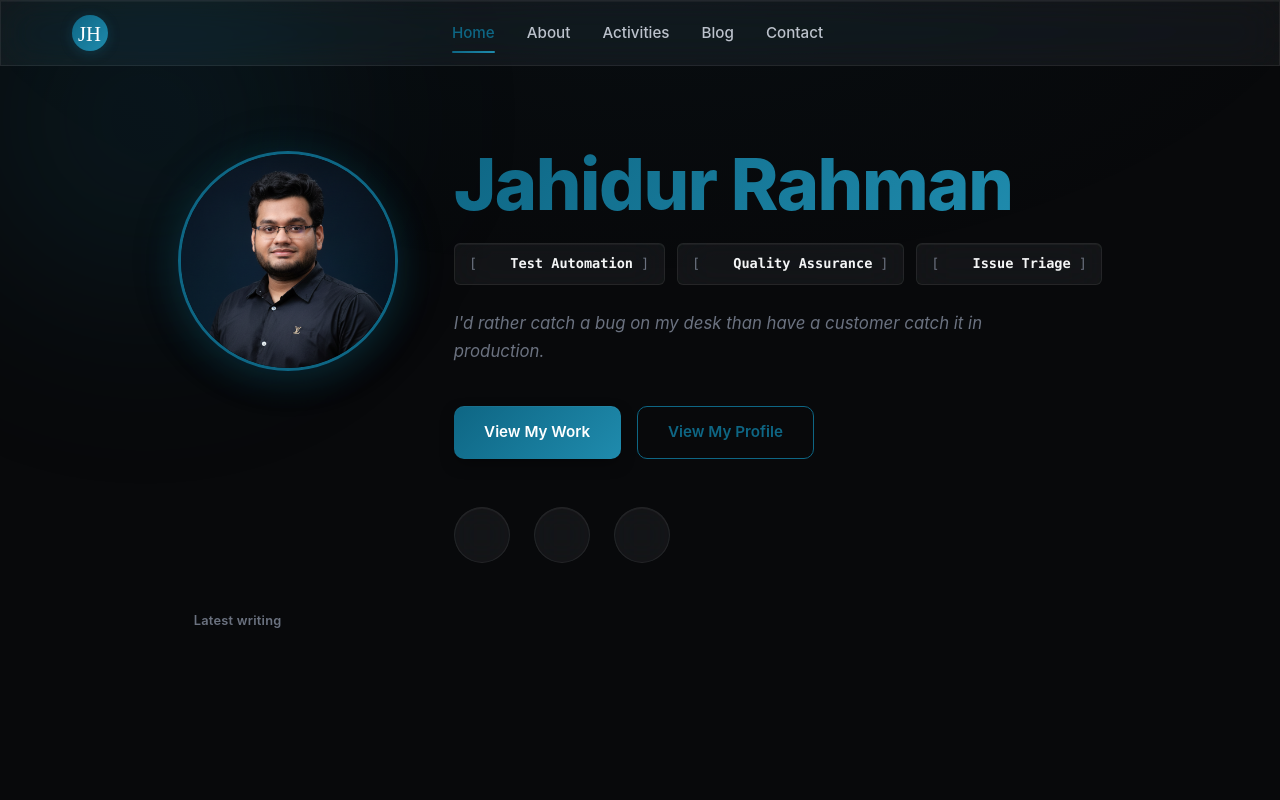
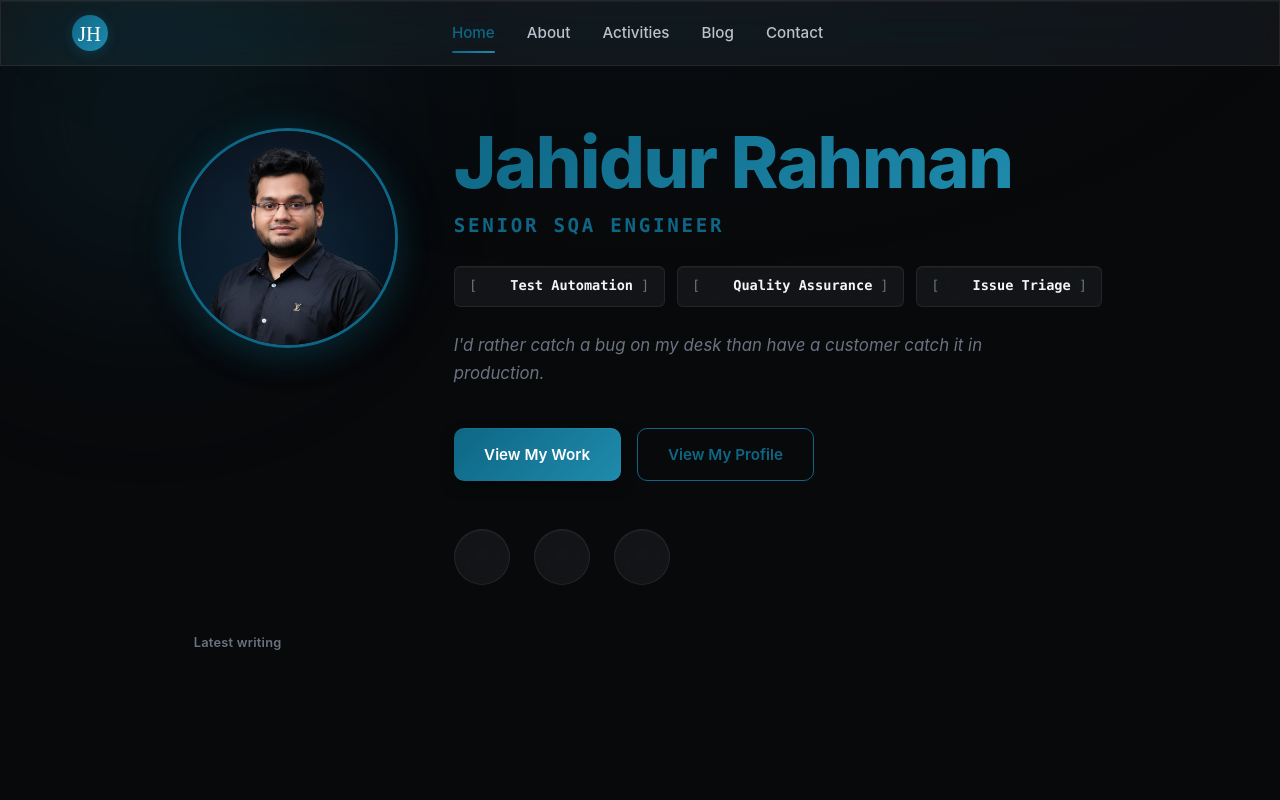
Before and after one commit to jhrahman/jhrahman.github.io, a React (Vite) app: page / in a window 1280 px wide. Shown: the top 800 px of the page. Built offline with nearby package versions, Linux system fonts and the light colour scheme.

Commit message:
blog bug fixed

```diff
--- a/index.html
+++ b/index.html
@@ -3,10 +3,10 @@
 
 <head>
     <meta charset="UTF-8" />
-    <link rel="icon" type="image/x-icon" href="favicon/favicon.ico" />
-    <link rel="icon" type="image/png" sizes="32x32" href="favicon/favicon-32x32.png" />
-    <link rel="icon" type="image/png" sizes="16x16" href="favicon/favicon-16x16.png" />
-    <link rel="apple-touch-icon" sizes="180x180" href="favicon/apple-touch-icon.png" />
+    <link rel="icon" type="image/x-icon" href="/favicon/favicon.ico" />
+    <link rel="icon" type="image/png" sizes="32x32" href="/favicon/favicon-32x32.png" />
+    <link rel="icon" type="image/png" sizes="16x16" href="/favicon/favicon-16x16.png" />
+    <link rel="apple-touch-icon" sizes="180x180" href="/favicon/apple-touch-icon.png" />
     <meta name="viewport" content="width=device-width, initial-scale=1.0" />
     <title>Jahidur Rahman — Software QA &amp; Test Automation Engineer</title>
     <meta name="description"
--- a/src/pages/About.tsx
+++ b/src/pages/About.tsx
@@ -21,7 +21,7 @@ const heroTextItemVariants = {
 };
 
 const identityTags = [
-    { icon: 'fa-vial', label: 'QA Engineer' },
+    { icon: 'fa-vial', label: 'Sr SQA Engineer' },
     { icon: 'fa-robot', label: 'Automation Builder' },
     { icon: 'fa-diagram-project', label: 'DevOps Enthusiast' },
     { icon: 'fa-headset', label: 'Support Specialist' },
--- a/src/pages/Home.css
+++ b/src/pages/Home.css
@@ -151,9 +151,21 @@
 
 .hero-name {
     font-size: clamp(3rem, 8vw, 4.5rem);
-    margin-bottom: 1rem;
+    margin-bottom: 0.35rem;
     font-weight: 800;
     letter-spacing: -0.02em;
+}
+
+/* Job title sits directly under the name: mono, uppercase, letter-spaced,
+   in the accent colour. No ornament - the type does the work. */
+.hero-role {
+    margin: 0 0 1.5rem;
+    font-family: var(--font-mono);
+    font-size: clamp(0.95rem, 2.4vw, 1.2rem);
+    font-weight: 600;
+    letter-spacing: 0.14em;
+    text-transform: uppercase;
+    color: var(--accent-primary);
 }
 
 .hero-capabilities {
--- a/src/pages/Home.tsx
+++ b/src/pages/Home.tsx
@@ -79,6 +79,15 @@ const Home = () => {
                             >
                                 <span className="gradient-text">Jahidur Rahman</span>
                             </motion.h1>
+
+                            <motion.p
+                                className="hero-role"
+                                initial={{ y: 20, opacity: 0 }}
+                                animate={{ y: 0, opacity: 1 }}
+                                transition={{ delay: 0.55, duration: 0.6 }}
+                            >
+                                Senior SQA Engineer
+                            </motion.p>
 
                             <motion.div
                                 className="hero-capabilities"
```
